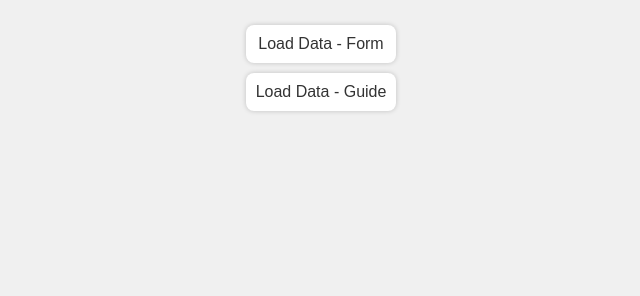
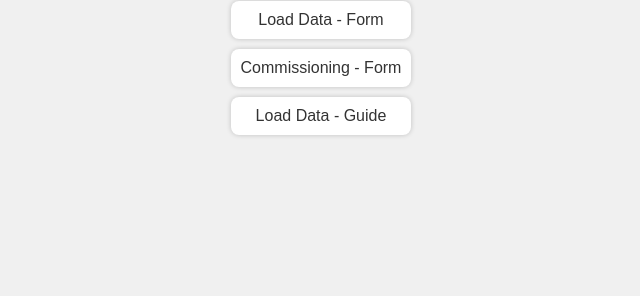
Before and after one commit to EidenGarcia/LargeProjectTeam_LinkTree, a plain HTML site: page index.html in a window 1280 px wide. Shown: the part 504-800 px from the top of the page, without its empty margins (319-959 px from the left). Drawn offline with Linux system fonts and the light colour scheme.

Commit message:
Update index.html

```diff
--- a/index.html
+++ b/index.html
@@ -59,6 +59,7 @@
     </div>
     <div class="portal-links">
         <a href="https://forms.office.com/pages/responsepage.aspx?id=jrOpsONbEEqP3M70MGtROY-zkTVPIT9FnZS-vjbRCXJUQ1ZUWjZITEdPQjBPTkc0QVEzUlFESTdSSS4u" class="portal-link">Load Data - Form</a>
+        <a href="https://forms.office.com/pages/responsepage.aspx?id=jrOpsONbEEqP3M70MGtROTJ5OpCTqbZPnSPODRxkbYtUNjBDMTREQU83MUE3NjFHRVVPQ0hIQlNMQiQlQCN0PWcu" class="portal-link">Commissioning - Form</a>
         <a href="https://aeepr.sharepoint.com/sites/LUMA-UT-Home/Reliability/Forms/AllItems.aspx?id=%2Fsites%2FLUMA%2DUT%2DHome%2FReliability%2FDistribution%2FReports%20and%20Recommendations%2FProtection%20Coordination%20Reports%2FLoad%20data%2FLarge%20Project%20Team%2F%2ELoad%20Data%20Process%20%2D%20Guidelines%2FLoad%20Data%20Process%20%2D%20Guide%20%28Large%20Project%20Team%29%5FRev3%5F04082023%2Epdf&viewid=104d4157%2Db907%2D4403%2D8615%2D351d1fb34cf8&parent=%2Fsites%2FLUMA%2DUT%2DHome%2FReliability%2FDistribution%2FReports%20and%20Recommendations%2FProtection%20Coordination%20Reports%2FLoad%20data%2FLarge%20Project%20Team%2F%2ELoad%20Data%20Process%20%2D%20Guidelines" class="portal-link">Load Data - Guide</a>
     </div>
 </body>
```
